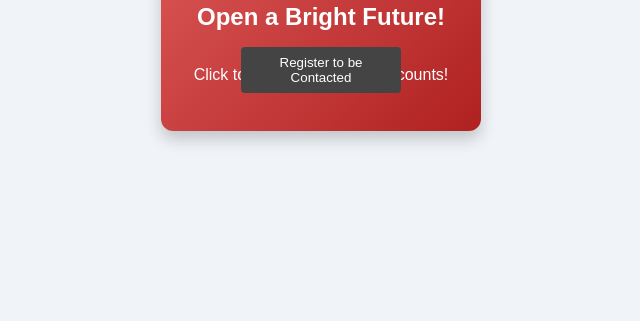
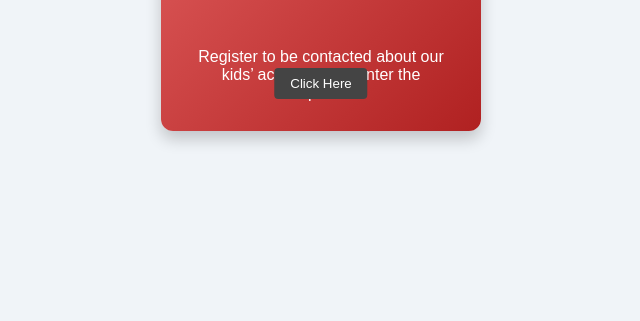
Before and after one commit to tshepogg/RegisterYourFuture, a website: page index.html in a window 1280 px wide. Shown: the part 479-800 px from the top of the page, without its empty margins (319-959 px from the left). Drawn offline with Linux system fonts and the light colour scheme.

Commit message:
git commit -a -m "Fixed Some Text"

```diff
--- a/index.html
+++ b/index.html
@@ -32,7 +32,7 @@
 
       #registerBtn {
         position: absolute;
-        top: 80%;
+        top: 85%;
         left: 50%;
         transform: translateX(-50%);
         padding: 8px 16px;
@@ -123,8 +123,13 @@
             class="logo"
           />
           <h2>Open a Bright Future!</h2>
-          <p>Click to register your kids’ accounts!</p>
-          <button id="registerBtn">Register to be Contacted</button>
+          <p>
+            <center>
+              Register to be contacted about our kids’ accounts and enter the
+              competition!
+            </center>
+          </p>
+          <button id="registerBtn">Click Here</button>
         </div>
         <!-- Back face -->
         <div class="card-face back">
```
